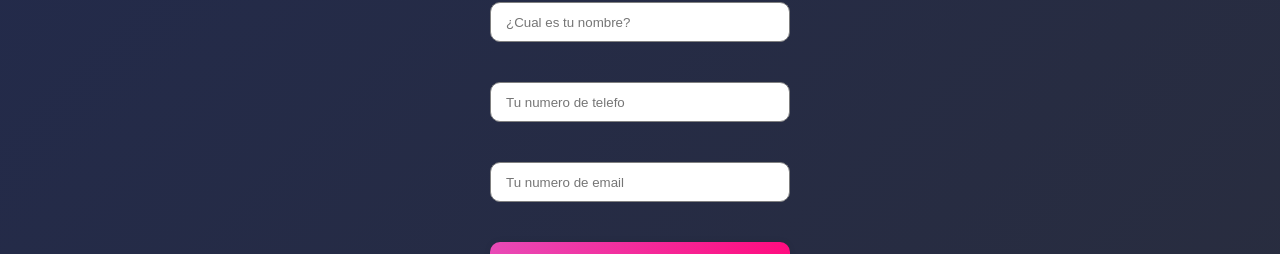
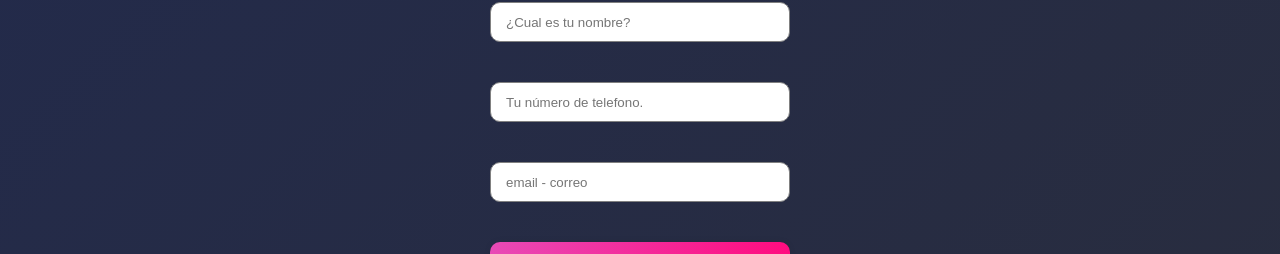
Before and after one commit to keivnGutierrez/Tlaxdevs, a Next.js app: page /cotizaciones in a window 1280 px wide. Shown: the part 330-584 px from the top of the page. Built offline with nearby package versions, Linux system fonts and the light colour scheme; a web font is replaced by a local one.

Commit message:
types of inputs nad change msg final newClient

```diff
--- a/components/ContactForm.js
+++ b/components/ContactForm.js
@@ -67,7 +67,7 @@ export default function ContactForm() {
                 name: dataForm.name.value,
                 mail: dataForm.email.value,
                 phone: dataForm.phone.value
-            }).then(r=>{
+            }).then(r => {
                 setLoading(false);
                 setEnvForm(true);
             })
@@ -96,7 +96,7 @@ export default function ContactForm() {
                             {envForm ?
                                 (<>
                                     <h1>
-                                        El formulario ah sido enviado correctamente
+                                        El formulario ha sido enviado correctamente
                                     </h1>
                                     <div
                                         onClick={handleClickAgainSend}
@@ -121,7 +121,7 @@ export default function ContactForm() {
                                             handleChange={handleChange}
                                         />
                                         <InputGeneral
-                                            placeholder='Tu numero de telefo'
+                                            placeholder='Tu número de telefono.'
                                             type='tel'
                                             name="phone"
                                             maxLength={11}
@@ -131,8 +131,8 @@ export default function ContactForm() {
 
                                         />
                                         <InputGeneral
-                                            placeholder='Tu numero de email'
-                                            type='text'
+                                            placeholder='email - correo'
+                                            type='email'
                                             name="email"
                                             maxLength={45}
                                             textLabel={dataForm.email.error}
```
